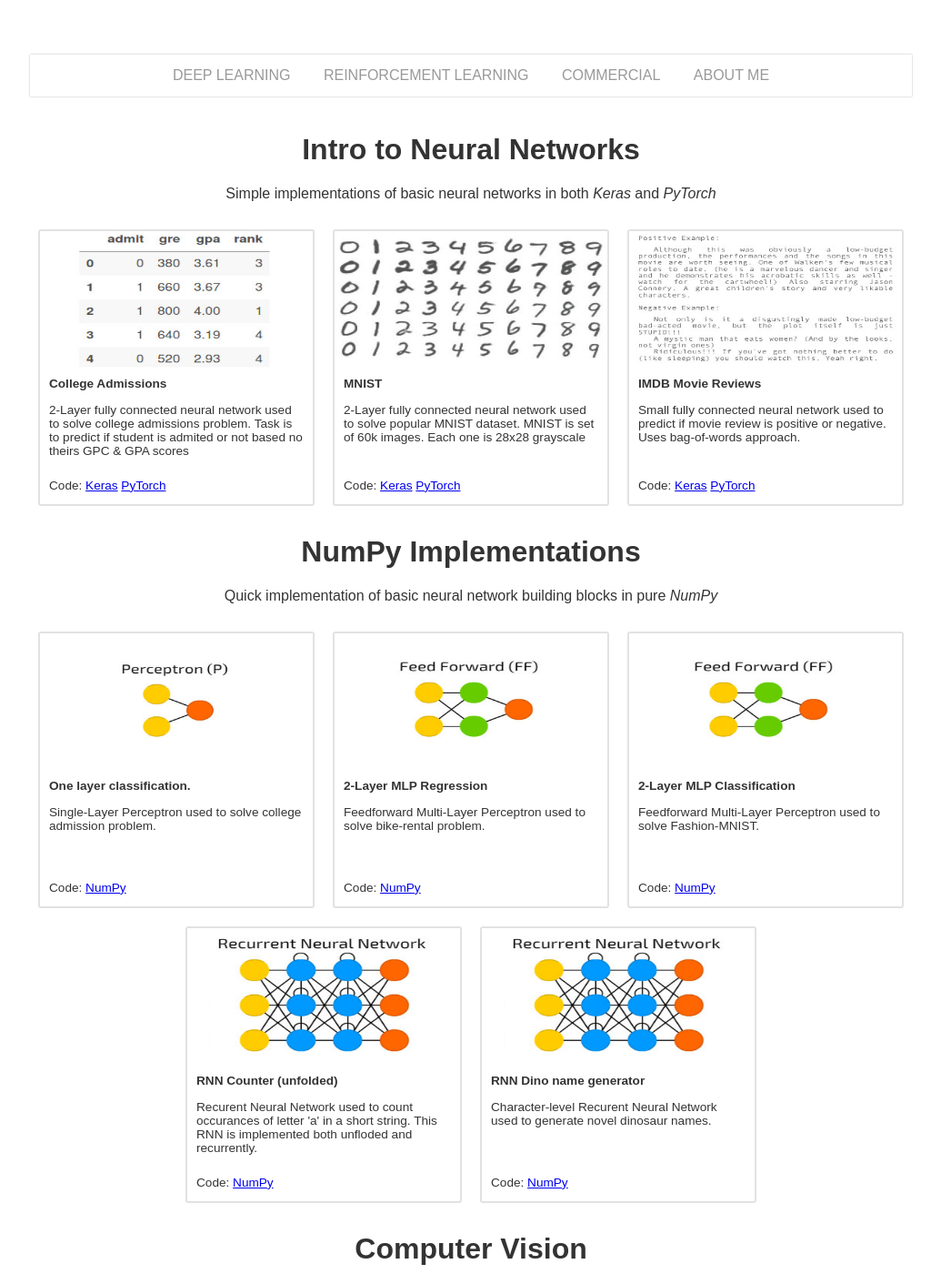
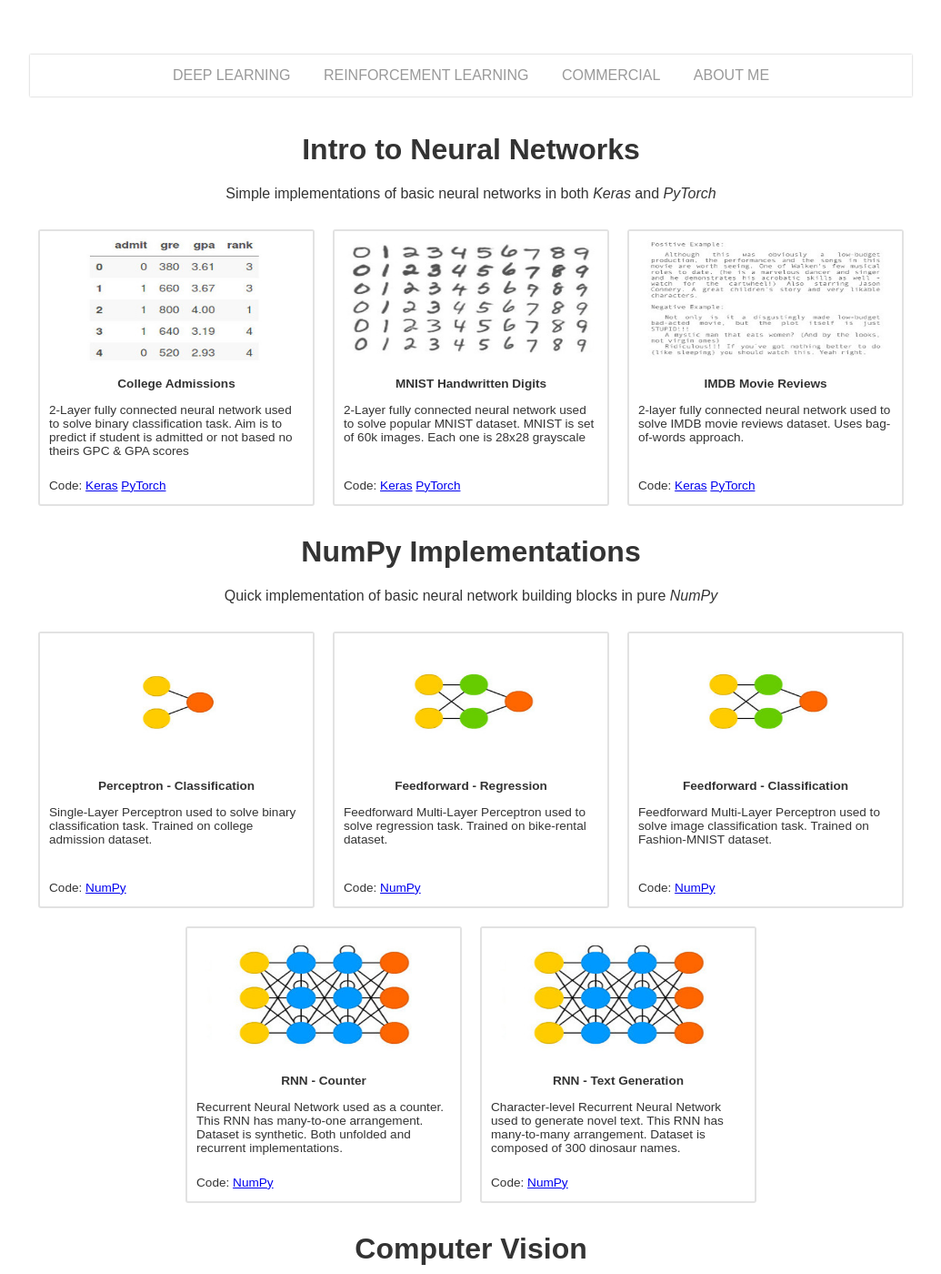
Before and after one commit to marcinbogdanski/marcinbogdanski.github.io, a Jekyll site: the page built from deep-learning.html, in a window 1280 px wide and 1400 px high. Shown: the whole window at 91% size, without its empty margins (122-1157 px from the left). Built offline with Jekyll 4.4.1, drawn with Linux system fonts in a browser that asks for light colours; some of the changed text lies outside the part shown.

Commit message:
Major tidy up

```diff
--- a/_includes/card.html
+++ b/_includes/card.html
@@ -5,7 +5,7 @@
         </a>
     </div>
     <div class="card_text">
-        <b>{{include.title}}</b>
+        <b><center>{{include.title}}</center></b>
         <p>{{include.description}}</p>
 
         {% if include.link_text %}
--- a/deep-learning.html
+++ b/deep-learning.html
@@ -11,9 +11,9 @@ layout: default
     <ul class="grid">
 
         {% include card.html
-            image="/assets/images/college.jpg"
+            image="/assets/images/college2.jpg"
             title="College Admissions"
-            description="2-Layer fully connected neural network used to solve college admissions problem. Task is to predict if student is admited or not based no theirs GPC & GPA scores"
+            description="2-Layer fully connected neural network used to solve binary classification task. Aim is to predict if student is admitted or not based no theirs GPC & GPA scores"
             link_text="Keras"
             link_href="https://marcinbogdanski.github.io/ai-sketchpad/KerasNN/0100_MLP_College.html"
             link_2_text="PyTorch"
@@ -21,8 +21,8 @@ layout: default
             %}
 
         {% include card.html
-            image="/assets/images/mnist.jpg"
-            title="MNIST"
+            image="/assets/images/mnist2.jpg"
+            title="MNIST Handwritten Digits"
             description="2-Layer fully connected neural network used to solve popular MNIST dataset. MNIST is set of 60k images. Each one is 28x28 grayscale"
             link_text="Keras"
             link_href="https://marcinbogdanski.github.io/ai-sketchpad/KerasNN/0120_MLP_MNIST.html"
@@ -31,9 +31,9 @@ layout: default
             %}
 
         {% include card.html
-            image="/assets/images/imdb.jpg"
+            image="/assets/images/imdb2.jpg"
             title="IMDB Movie Reviews"
-            description="Small fully connected neural network used to predict if movie review is positive or negative. Uses bag-of-words approach."
+            description="2-layer fully connected neural network used to solve IMDB movie reviews dataset. Uses bag-of-words approach."
             link_text="Keras"
             link_href="https://marcinbogdanski.github.io/ai-sketchpad/KerasNN/0150_MLP_IMDB.html"
             link_2_text="PyTorch"
@@ -54,41 +54,40 @@ layout: default
 
         {% include card.html
             image="/assets/images/1layer.jpg"
-            title="One layer classification."
-            description="Single-Layer Perceptron used to solve college admission problem."
+            title="Perceptron - Classification"
+            description="Single-Layer Perceptron used to solve binary classification task. Trained on college admission dataset."
             link_text="NumPy"
             link_href="https://marcinbogdanski.github.io/ai-sketchpad/NumpyNN/0010_FC_1Layer.html"
             %}
 
         {% include card.html
             image="/assets/images/2layer.jpg"
-            title="2-Layer MLP Regression"
-            description="Feedforward Multi-Layer Perceptron used to solve bike-rental problem."
+            title="Feedforward - Regression"
+            description="Feedforward Multi-Layer Perceptron used to solve regression task. Trained on bike-rental dataset."
             link_text="NumPy"
             link_href="https://marcinbogdanski.github.io/ai-sketchpad/Udacity_DL_Nanodegree/011%20Bike%20Project/Bike+Project.html"
             %}
 
-
         {% include card.html
             image="/assets/images/2layer.jpg"
-            title="2-Layer MLP Classification"
-            description="Feedforward Multi-Layer Perceptron used to solve Fashion-MNIST."
+            title="Feedforward - Classification"
+            description="Feedforward Multi-Layer Perceptron used to solve image classification task. Trained on Fashion-MNIST dataset."
             link_text="NumPy"
             link_href="https://marcinbogdanski.github.io/ai-sketchpad/NumpyNN/0020_FC_2LayerClass.html"
             %}
 
         {% include card.html
             image="/assets/images/rnn.jpg"
-            title="RNN Counter (unfolded)"
-            description="Recurent Neural Network used to count occurances of letter 'a' in a short string. This RNN is implemented both unfloded and recurrently."
+            title="RNN - Counter"
+            description="Recurrent Neural Network used as a counter. This RNN has many-to-one arrangement. Dataset is synthetic. Both unfolded and recurrent implementations."
             link_text="NumPy"
             link_href="https://marcinbogdanski.github.io/ai-sketchpad/NumpyNN/1010_Char_RNN_Unfolded.html"
             %}
 
         {% include card.html
             image="/assets/images/rnn.jpg"
-            title="RNN Dino name generator"
-            description="Character-level Recurent Neural Network used to generate novel dinosaur names."
+            title="RNN - Text Generation"
+            description="Character-level Recurrent Neural Network used to generate novel text. This RNN has many-to-many arrangement. Dataset is composed of 300 dinosaur names."
             link_text="NumPy"
             link_href="https://marcinbogdanski.github.io/ai-sketchpad/NumpyNN/1020_Char_RNN_Dinosaurs.html"
             %}
@@ -160,15 +159,15 @@ layout: default
 
         {% include card.html
             image="/assets/images/densenet.jpg"
-            title="DenseNet-201 Bottleneck Features"
-            description="DenseNet-201 trained on Oxford VGG Flowers 102 dataset. This time bottleneck features are pre-computed and only classifier is trianed."
+            title="Bottleneck Features"
+            description="Pre-trained DenseNet-201 is further trained on Oxford VGG Flowers 102 dataset. Bottleneck features are extracted and only classifier is trained."
             link_text="PyTorch"
             link_href="https://marcinbogdanski.github.io/ai-sketchpad/PyTorchNN/1450_PT_DenseNet121_Transfer_2.html"
             %}
 
         {% include card.html
-            image="/assets/images/segnet.jpg"
-            title="Segnet and VOC2007"
+            image="/assets/images/segnet2.jpg"
+            title="Image Segmentation"
             description="Segnet on VGG16 backbone trained on Pascal VOC2007 dataset."
             link_text="PyTorch"
             link_href="https://marcinbogdanski.github.io/ai-sketchpad/PyTorchNN/1630_PT_SegNet_VOC2007.html"
@@ -186,25 +185,25 @@ layout: default
     <ul class="grid">
 
         {% include card.html
-            image="/assets/images/rnn_m2m.jpg"
-            title="RNN - Time Series Prediction"
+            image="/assets/images/rnn_m2m2.jpg"
+            title="Time Series Prediction"
             description="Vanilla RNN trained to perform time series prediction on sine wave."
             link_text="PyTorch"
             link_href="https://marcinbogdanski.github.io/ai-sketchpad/PyTorchNN/2120_PT_Float_RNN_M2M_TimeSeries.html"
             %}
 
         {% include card.html
-            image="/assets/images/rnn_m2m.jpg"
-            title="Char-LSTM - Shakespeare"
-            description="LSTM trained to generate new text trained on Shakespeare plays."
+            image="/assets/images/rnn_m2m2.jpg"
+            title="Text Generation"
+            description="Char-level LSTM trained to generate new text trained on Shakespeare plays."
             link_text="PyTorch"
             link_href="https://marcinbogdanski.github.io/ai-sketchpad/PyTorchNN/2140_PT_Char_LSTM_M2M_Shakespeare.html"
             %}
 
 
         {% include card.html
-            image="/assets/images/skipgram.jpg"
-            title="Word2Vec Skipgram - Wiki8"
+            image="/assets/images/skipgram2.jpg"
+            title="Word2Vec Skipgram"
             description="Example how to train embedding layer using Word2Vec Skipgram. Trained on popular wiki8 dataset"
             link_text="PyTorch"
             link_href="https://marcinbogdanski.github.io/ai-sketchpad/PyTorchNN/2050_PT_SkipGram_Text8.html"
@@ -212,26 +211,26 @@ layout: default
 
 
         {% include card.html
-            image="/assets/images/rnn_m2o.jpg"
-            title="Word-LSTM - IMDB Sentiment"
-            description="LSTM trained to generate predict if movie review is positive or negative."
+            image="/assets/images/rnn_m2o2.jpg"
+            title="Sentiment Analysis"
+            description="Word-level LSTM trained to generate predict if movie review is positive or negative. Uses IMDB Movie Reviews dataset"
             link_text="PyTorch"
             link_href="https://marcinbogdanski.github.io/ai-sketchpad/PyTorchNN/2210_PT_Word_LSTM_M2O_IMBD.html"
             %}
 
 
         {% include card.html
-            image="/assets/images/rnn_m2m.jpg"
-            title="Many-2-Many - Language Translation"
-            description="Many-to-many LSTM trained to perform English to French translation."
+            image="/assets/images/rnn_m2m2.jpg"
+            title="Language Translation (basic)"
+            description="Many-to-many LSTM trained to perform English to French translation. Input and output sequences of same length."
             link_text="Keras"
             link_href="https://marcinbogdanski.github.io/ai-sketchpad/KerasNN/2210_Many2Many_EngFr.html"
             %}
 
         {% include card.html
-            image="/assets/images/rnn_s2s.jpg"
-            title="Seq-2-Seq - Language Translation"
-            description="Sequence-to-sequence LSTM trained to perform English to French translation."
+            image="/assets/images/rnn_s2s2.jpg"
+            title="Language Translation (seq2seq)"
+            description="Sequence-to-sequence LSTM trained to perform English to French translation. Input and output sequences of arbitrary length."
             link_text="Keras"
             link_href="https://marcinbogdanski.github.io/ai-sketchpad/KerasNN/2310_Seq2Seq_EngFr.html"
             %}
```
Also changed, not shown: other parts of deep-learning.html (+14 -14 lines), assets/images/1layer.jpg, assets/images/2layer.jpg, assets/images/autoencoder2.jpg (added), assets/images/autoencoder3.jpg (added), assets/images/batchnorm2.jpg (added), assets/images/college2.jpg (added), assets/images/dcgan2.jpg (added), assets/images/gan2.jpg (added), assets/images/imdb2.jpg (added), assets/images/mnist2.jpg (added), assets/images/resblock2.jpg (added), assets/images/rnn.jpg, assets/images/rnn_m2m2.jpg (added), 4 more files.
